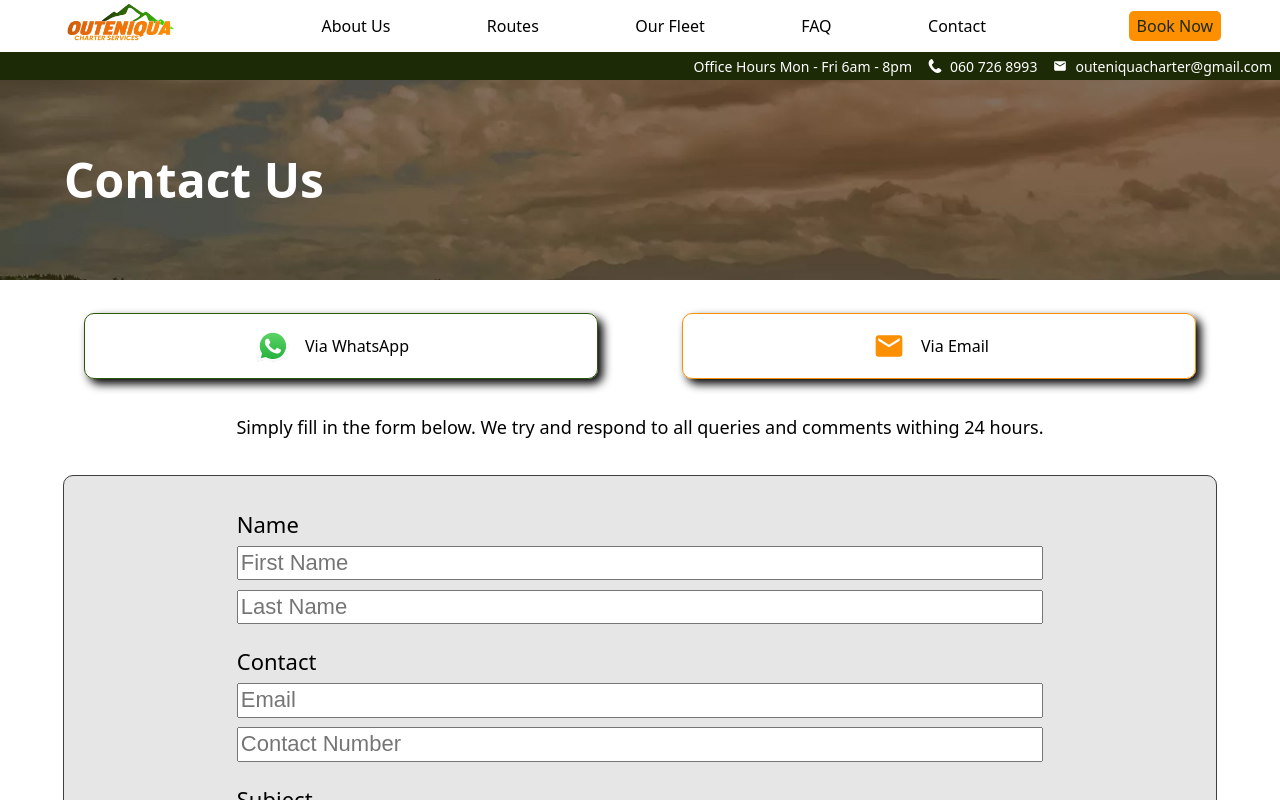
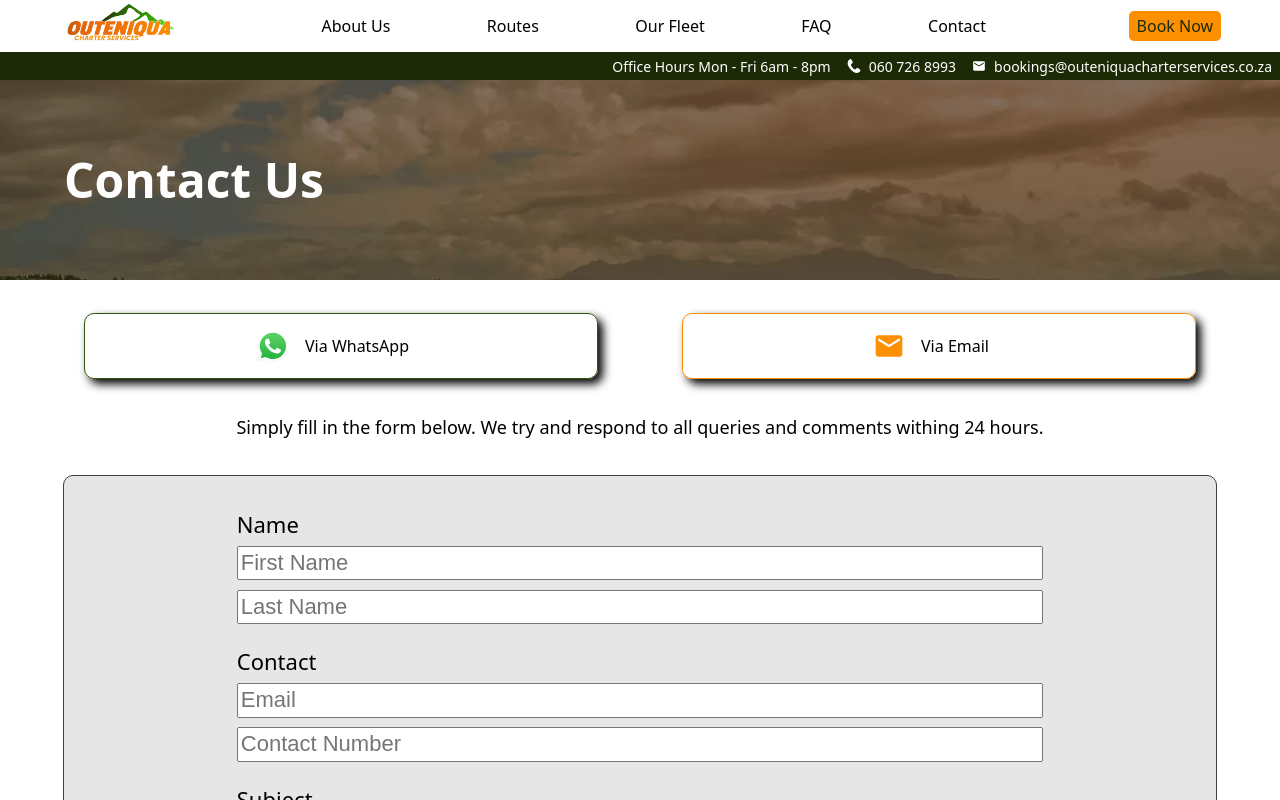
Before and after one commit to RosSuhan/outeniquabussie, a Next.js app: page /contact in a window 1280 px wide. Shown: the top 800 px of the page. Built offline with nearby package versions, Linux system fonts and the light colour scheme.

Commit message:
11DecMailFix
Changing emails back to original.

Email system fixed

```diff
--- a/app/(pages)/contact/page.tsx
+++ b/app/(pages)/contact/page.tsx
@@ -34,8 +34,7 @@ export default function Contact(){
                 </a>
 
                 <a
-                    href="mailto:outeniquacharter@gmail.com"
-                    // href="mailto:bookings@outeniquacharterservices.co.za"
+                    href="mailto:bookings@outeniquacharterservices.co.za"
                     className={style.contactBlockMail}
                 >
                     <BaselineMail
--- a/components/Header/page.tsx
+++ b/components/Header/page.tsx
@@ -84,15 +84,13 @@ export default function Header(){
                     060 726 8993
                 </a>
                 <a
-                    href='mailto:outeniquacharter@gmail.com'
-                    // href="mailto:bookings@outeniquacharterservices.co.za"
+                    href="mailto:bookings@outeniquacharterservices.co.za"
                     className={style.headerTopLink}
                 >
                     <BaselineMail
                         className={style.headerTopLinkIcon}
                     />
-                    {/* bookings@outeniquacharterservices.co.za */}
-                    outeniquacharter@gmail.com
+                    bookings@outeniquacharterservices.co.za
                 </a>
             </div>
 
```
